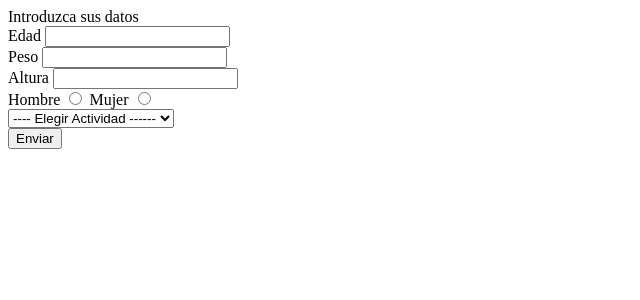
After one commit to Zryderace/webServidor, a PHP site: page /calorias.php in a window 1280 px wide. The commit adds this page. Shown: the top 300 px of the page, without its empty margins (0-640 px from the left). Run offline with PHP 8.4, Linux system fonts and the light colour scheme.

Commit message:
dadiv el loco

```diff
--- /dev/null
+++ b/tema5/calorias.php
@@ -0,0 +1,169 @@
+<!DOCTYPE html>
+<html lang="en">
+<head>
+    <meta charset="UTF-8">
+    <meta name="viewport" content="width=device-width, initial-scale=1.0">
+    <title>Calorias</title>
+    <?php
+        error_reporting(E_ALL);
+        ini_set("display_errors",1);
+
+        require("funciones.php");
+    ?>
+</head>
+<body>
+    <!--
+
+    Formulario edad, pesoKG, alturaCM, genero H M, nivel actividad Sedentario Ligero Moderado Activo
+
+    validar todos los campos, mostrar errores
+
+    si todo pasa los filtros, mostrar debajo usando isset() el resultado de cuantas calorias debe consumir el usuario
+
+    -->
+
+    <form action="" method="post">
+        <input type="hidden" name="form" value="ej1">
+        <label for="datos">Introduzca sus datos</label>
+        <br>
+        Edad <input type="text" name="edad">
+        <br>
+        Peso <input type="text" name="peso">
+        <br>
+        Altura <input type="text" name="altura">
+        <br>
+        <label for="mujer">Hombre</label>
+        <input type="radio" name="genero" value="1">
+        <label for="mujer">Mujer</label>
+        <input type="radio" name="genero" value="0">
+        <br>
+        <select name="actividad">
+            <option disabled selected hidden>---- Elegir Actividad ------</option>
+            <option value="1">Sedentario</option>
+            <option value="2">Ligero</option>
+            <option value="3">Moderado</option>
+            <option value="4">Activo</option>
+        </select>
+        <br>
+        <input type="submit" value="Enviar">
+    </form>
+
+
+    <?php
+        if($_SERVER["REQUEST_METHOD"] == "POST"){
+            if ($_POST["form"]=="ej1") {
+
+                if(isset($_POST["edad"])) $temp_edad = $_POST["edad"];
+                else $temp_edad = "";
+
+                if(isset($_POST["peso"])) $temp_peso = $_POST["peso"];
+                else $temp_peso = "";
+
+                if(isset($_POST["altura"])) $temp_altura = $_POST["altura"];
+                else $temp_altura = "";
+                //entre 0 y 220
+
+                if(isset($_POST["genero"])) $temp_genero = $_POST["genero"];
+                else $temp_genero = "";
+
+                //formula
+                // masculino 88.36 + (13.4 * peso) + (4.8 * altura) - (5.7*edad)
+                // femenino 44.76 + (9.2 * peso) + (3.1 * altura) - (4.3 * edad)
+
+                // to do esto por 1.2 1.375 1.55 1.725
+
+                if(isset($_POST["actividad"])) $temp_actividad = $_POST["actividad"];
+                else $temp_actividad = "";
+
+                if ($temp_edad=="") {
+                    $err_edad = "no has introducido edad";
+                } else {
+                    $temp_edad = filter_var($temp_edad, FILTER_SANITIZE_NUMBER_INT);
+                    if (!filter_var($temp_edad,FILTER_VALIDATE_INT)) {
+                        $err_edad = "elige una edad valida";
+                    } elseif ($temp_edad<0) {
+                        $err_edad = "la edad no puede ser menor a cero";
+                    } else {
+                        $edad = $temp_edad;
+                    }
+                }
+
+
+                if ($temp_peso=="") {
+                    $err_peso = "no has introducido peso";
+                } else {
+                    $temp_peso = filter_var($temp_peso, FILTER_SANITIZE_NUMBER_FLOAT);
+                    if (!filter_var($temp_peso,FILTER_VALIDATE_FLOAT, FILTER_FLAG_ALLOW_FRACTION)) {
+                        $err_peso = "elige un peso valido";
+                    } elseif ($temp_peso<=0) {
+                        $err_peso = "peso no puede ser menor a cero";
+                    } else {
+                        $peso = $temp_peso;
+                    }
+                }
+
+
+                if ($temp_altura=="") {
+                    $err_altura = "no has introducido altura";
+                } else {
+                    $temp_altura = filter_var($temp_altura, FILTER_SANITIZE_NUMBER_INT);
+                    if (!filter_var($temp_altura,FILTER_VALIDATE_INT)) {
+                        $temp_altura = "elige una altura valida";
+                    } elseif ($temp_altura<0) {
+                        $err_altura = "la altura no puede ser menor a cero";
+                    } elseif ($temp_altura>220){
+                        $err_altura = "la altura no puede ser mayor a 220cm";
+                    } else {
+                        $altura = $temp_altura;
+                    }
+                }
+
+
+                if ($temp_genero=="") {
+                    $err_genero = "no has introducido genero";
+                } else {
+                    $arrayGenero = [0,1];
+                    $temp_genero = filter_var($temp_genero, FILTER_SANITIZE_NUMBER_INT);
+                    if (!filter_var($temp_genero,FILTER_VALIDATE_BOOL)) {
+                        $err_genero = "elige un genero valido";
+                    } elseif(!in_array($temp_genero,$arrayGenero)) {
+                        $err_genero = "elige un genero valido (no esta en array)";
+                    } else {
+                        $genero = $temp_genero;
+                    }
+                }
+
+
+                if ($temp_actividad=="") {
+                    $err_actividad = "no has introducido actividad";
+                } else {
+                    $temp_actividad = filter_var($temp_actividad, FILTER_SANITIZE_NUMBER_INT);
+                    $arrayActividades = [1,2,3,4,5];
+                    if (!filter_var($temp_actividad,FILTER_VALIDATE_INT)) {
+                        $err_actividad = "elige una actividad valida";
+                    } elseif(!in_array($temp_actividad,$arrayActividades)) {
+                        $err_actividad = "elige una actividad valida (no esta en array)";
+                    } else {
+                        $actividad = $temp_actividad;
+                    }
+                }
+
+            }
+        }
+    ?>
+
+    <?php echo isset($err_edad) ? "$err_edad <br>" : ""?>
+    <?php echo isset($err_peso) ? "$err_peso <br>" : ""?>
+    <?php echo isset($err_altura) ? "$err_altura <br>" : ""?>
+    <?php echo isset($err_genero) ? "$err_genero <br>" : ""?>
+    <?php echo isset($err_actividad) ? "$err_actividad <br>" : ""?>
+
+
+
+
+
+
+
+
+</body>
+</html>
--- a/tema5/funciones.php
+++ b/tema5/funciones.php
@@ -9,4 +9,51 @@
 
         return $precio*$iva;
     }
+
+    function calcularIRPF(float $bruto) : float{
+
+        $tramos = [
+            ["limiteInferior" => 0, "limiteSuperior" => 12450, "porcentaje" => 0.19],
+            ["limiteInferior" => 12450, "limiteSuperior" => 20200, "porcentaje" => 0.24],
+            ["limiteInferior" => 20200, "limiteSuperior" => 35200, "porcentaje" => 0.30],
+            ["limiteInferior" => 35200, "limiteSuperior" => 60000, "porcentaje" => 0.37],
+            ["limiteInferior" => 60000, "limiteSuperior" => 300000, "porcentaje" => 0.45],
+            ["limiteInferior" => 300000, "limiteSuperior" => INF, "porcentaje" => 0.47]
+        ];
+
+        $acumuladorImpuesto = 0;
+
+        foreach ($tramos as $tramo) {
+            if ($bruto>$tramo["limiteInferior"]) {
+                $rangoImponible = min($bruto, $tramo["limiteSuperior"]) - $tramo["limiteInferior"];
+                $acumuladorImpuesto += $rangoImponible;
+            } else {
+                break;
+            }
+        }
+        echo "hola";
+        return $bruto - $acumuladorImpuesto;
+    }
+
+    function sanear(string $var) : string{
+        //quita codigo, espacios delante y detras y espacios excesivos entre medias
+        $var = htmlspecialchars($var);
+        $var = preg_replace("/\s+/"," ",trim($var));
+
+        return $var;
+    }
+
+    function validar($var){
+
+        if ($var=="") {
+            return "no has introducido nada";
+        }
+        if ($var < 0) {
+            return "tienes una edad nagativa";
+        }
+        if (!filter_var($var,FILTER_VALIDATE_INT)) {
+            return "no has introducido un numero entero";
+        }
+        return $var;
+    }
 ?>
```
Also changed, not shown: tema5/IRPF.php (+32 -17 lines), tema5/edad.php (+35 -5 lines).
